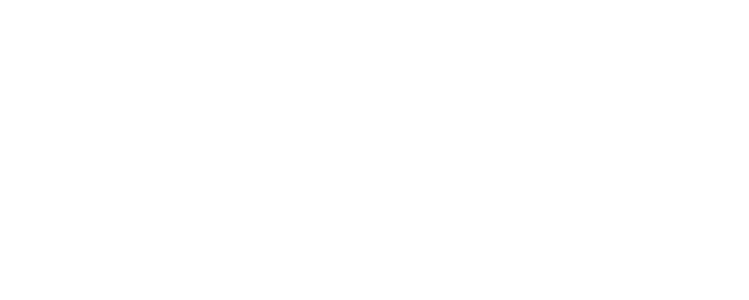
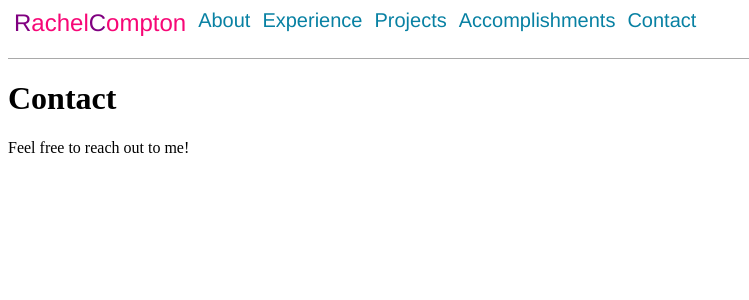
Before and after one commit to rcompton00/rachels-world, a React (Vite) app: page /contact in a window 1280 px wide. Before the commit this address had no page. Shown: the top 300 px of the page, without its empty margins (0-749 px from the left). Built offline with nearby package versions, Linux system fonts and the light colour scheme.

Commit message:
added routes

```diff
--- a/src/App.jsx
+++ b/src/App.jsx
@@ -2,6 +2,10 @@
 import './App.css'
 import Home from './pages/Home/Home'
 import About from './pages/About/About'
+import Experience from './pages/Experience/Experience'
+import Projects from './pages/Projects/Projects'
+import Accomplishments from './pages/Accomplishments/Accomplishments'
+import Contact from './pages/Contact/Contact'
 
 function App() {
 
@@ -11,6 +15,10 @@
         <Routes>
           <Route path="/" element={<Home />} />
           <Route path="/about" element={<About />} />
+          <Route path="/experience" element={<Experience />} />
+          <Route path="/projects" element={<Projects />} />
+          <Route path="/accomplishments" element={<Accomplishments />} />
+          <Route path="/contact" element={<Contact />} />
         </Routes>
       </BrowserRouter>
     </div>
--- a/src/Components/Header/Header.module.scss
+++ b/src/Components/Header/Header.module.scss
@@ -1,20 +1,41 @@
 .container_header {
     display: flex;
     flex-direction: row;
+    align-items: flex-end;
+    align-content: flex-end;;
     width: 100%;
-    background-color: #f5f5f5;
+    background-color: white;
+    padding-bottom: 20px;
+    border-bottom: darkgray 1px solid;
 }
 
 .button_name {
+    align-self: flex-end;
+    font-family:'Franklin Gothic Medium';
+    font-size: 24px;
+    font-weight: 500;
+    color: #f70776;
+    border: none;
+    background: none;
+
+    span {
+        color: purple;
+    }
+}
+
+.button_sections {
     align-self: flex-start;
-    font-size: 16px;
+    font-family:'Franklin Gothic Medium';
+    font-size: 20px;
     font-weight: 500;
+    color: #0881a3;
     border: none;
     background: none;
 }
 
-.button_menu {
-    align-self: flex-end;
-    font-size: 16px;
+.p_intro {
+    font-family: 'Franklin Gothic Medium';
+    font-size: 18px;
     font-weight: 500;
+    color: #c3195d;
 }
--- a/src/Components/Header/Header.tsx
+++ b/src/Components/Header/Header.tsx
@@ -1,5 +1,4 @@
-import { navigateHome } from "../../utls/navigateHome"
-import MenuIcon from '@mui/icons-material/Menu';
+import { navigateHome, navigateAbout, navigateExperience, navigateProjects, navigateAccomplishments, navigateContact } from "../../utls/navigation"
 import styles from './Header.module.scss'
 
 export const Header = () => {
@@ -7,11 +6,34 @@
         <div className={styles.container_header}>
             <button
                 className={styles.button_name}
-                onClick={navigateHome()}>Rachel Compton
+                onClick={navigateHome()}>
+                    <span>R</span>achel
+                    <span>C</span>ompton
             </button>
 
-            <button className="button_menu">
-                <MenuIcon />
+            <button
+                className={styles.button_sections}
+                onClick={navigateAbout()}>About
+            </button>
+
+            <button
+                className={styles.button_sections}
+                onClick={navigateExperience()}>Experience
+            </button>
+
+            <button
+                className={styles.button_sections}
+                onClick={navigateProjects()}>Projects
+            </button>
+
+            <button
+                className={styles.button_sections}
+                onClick={navigateAccomplishments()}>Accomplishments
+            </button>
+
+            <button
+                className={styles.button_sections}
+                onClick={navigateContact()}>Contact
             </button>
         </div>
     )
--- /dev/null
+++ b/src/pages/Accomplishments/Accomplishments.tsx
@@ -0,0 +1,13 @@
+import { Header } from '../../Components/Header/Header'
+
+export default function Accomplishments () {
+  return (
+    <div>
+      <div>
+        <Header />
+      </div>
+        <h1>Accomplishments</h1>
+        <p>Here are some of my accomplishments!</p>
+    </div>
+  )
+}
--- /dev/null
+++ b/src/pages/Contact/Contact.tsx
@@ -0,0 +1,13 @@
+import { Header } from '../../Components/Header/Header'
+
+export default function Contact () {
+  return (
+    <div>
+      <div>
+        <Header />
+      </div>
+        <h1>Contact</h1>
+        <p>Feel free to reach out to me!</p>
+    </div>
+  )
+}
--- /dev/null
+++ b/src/pages/Experience/Experience.tsx
@@ -0,0 +1,13 @@
+import { Header } from '../../Components/Header/Header'
+
+export default function Experience () {
+  return (
+    <div>
+      <div>
+        <Header />
+      </div>
+        <h1>Experience</h1>
+        <p>Let's talk about my experience!</p>
+    </div>
+  )
+}
--- /dev/null
+++ b/src/pages/Projects/Projects.tsx
@@ -0,0 +1,13 @@
+import { Header } from '../../Components/Header/Header'
+
+export default function Projects () {
+  return (
+    <div>
+      <div>
+        <Header />
+      </div>
+        <h1>Projects</h1>
+        <p>Here are some projects I've worked on!</p>
+    </div>
+  )
+}
--- a/src/utls/navigateHome.tsx
+++ /dev/null
@@ -1,6 +0,0 @@
-import { useNavigate } from 'react-router'
-
-export const navigateHome = () => {
-    const navigate = useNavigate();
-    return () => navigate('/');
-}
--- /dev/null
+++ b/src/utls/navigation.tsx
@@ -0,0 +1,31 @@
+import { useNavigate } from 'react-router'
+
+export const navigateHome = () => {
+    const navigate = useNavigate();
+    return () => navigate('/');
+}
+
+export const navigateAbout = () => {
+    const navigate = useNavigate();
+    return () => navigate('/about');
+}
+
+export const navigateExperience = () => {
+    const navigate = useNavigate();
+    return () => navigate('/experience');
+}
+
+export const navigateProjects = () => {
+    const navigate = useNavigate();
+    return () => navigate('/projects');
+}
+
+export const navigateAccomplishments = () => {
+    const navigate = useNavigate();
+    return () => navigate('/accomplishments');
+}
+
+export const navigateContact = () => {
+    const navigate = useNavigate();
+    return () => navigate('/contact');
+}
```
